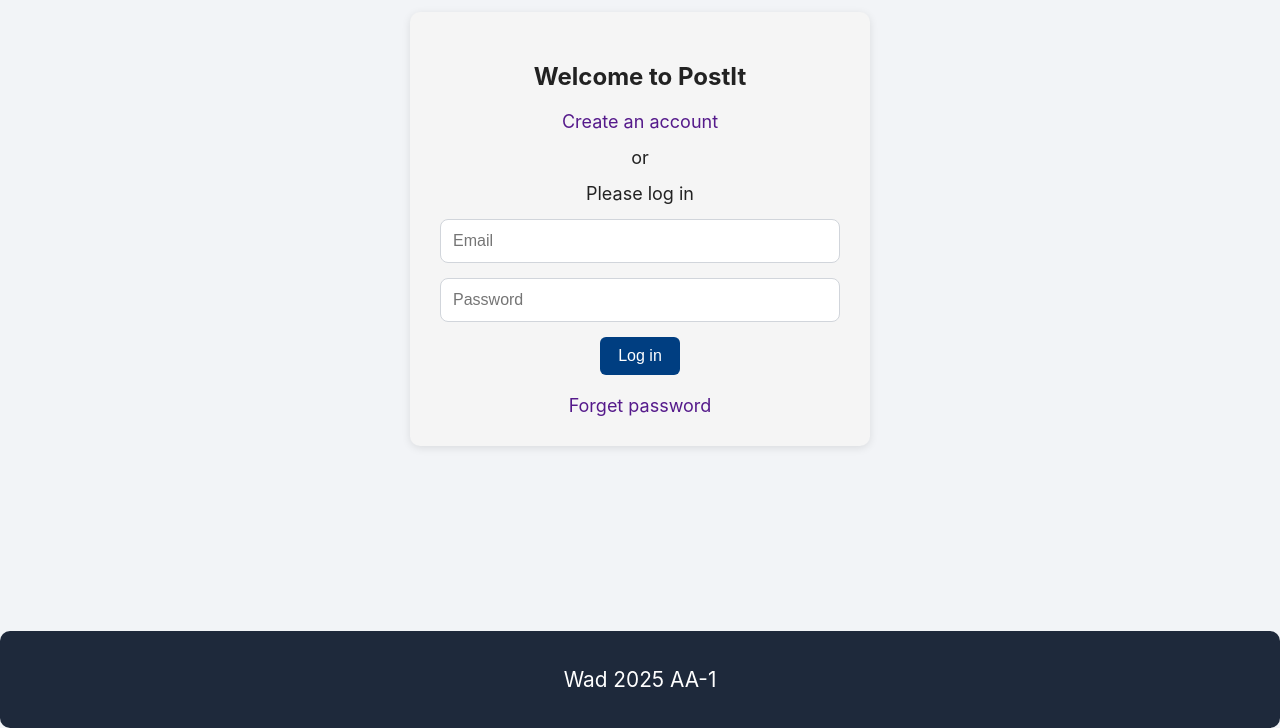
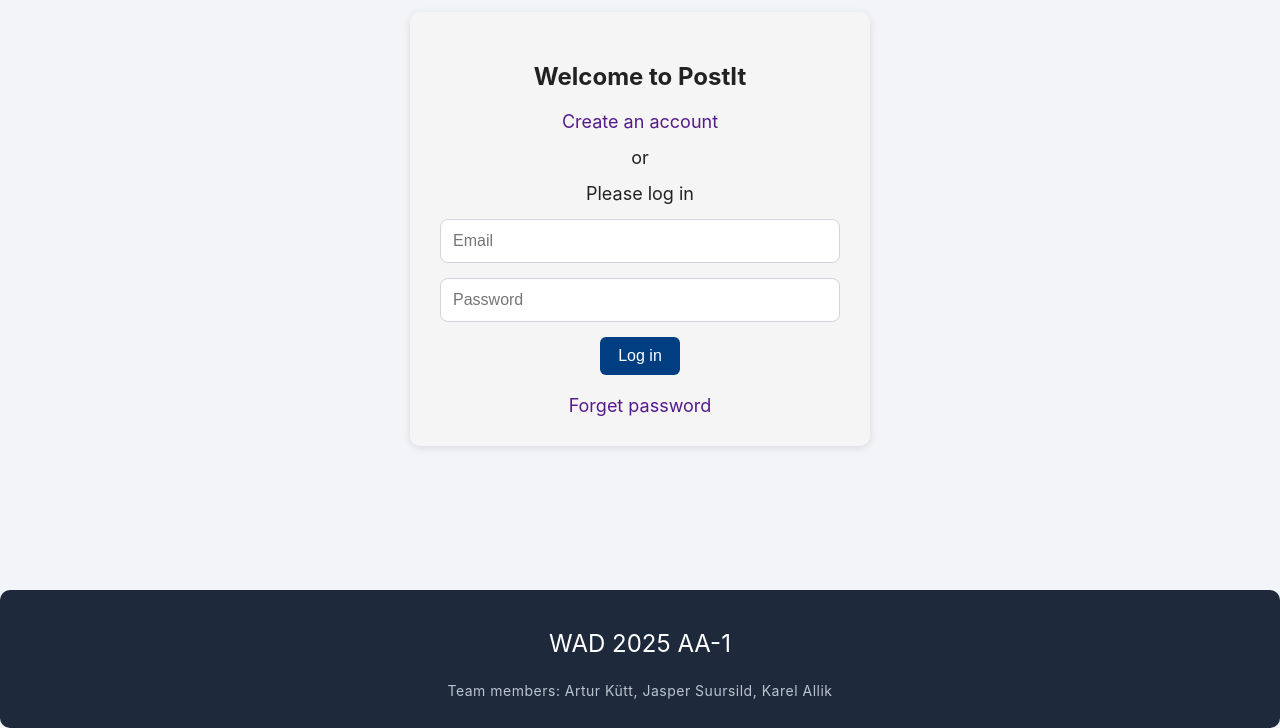
Before and after one commit to arturkutt/wad-1-AA, a plain HTML site: page login.html in a window 1280 px wide. Shown: the part 72-800 px from the top of the page. Drawn offline with Linux system fonts and the light colour scheme.

Commit message:
HW2 Styling final touches

```diff
--- a/css/style.css
+++ b/css/style.css
@@ -35,10 +35,13 @@ body { /* Ensures that footer stays at the bottom of the page */
     padding: 15px 20px;
     border-radius: 6px;
     transition: 0.3s ease;
+    display: inline-block; /* vajalik, et transform töötaks korrektselt */
+
 }
 
 .nav-link:hover {
     background-color: #334155;
+    font-size: 1.1rem; /* suurendab teksti ja elementi 20% võrra */
 }
 
 .images {
@@ -259,7 +262,15 @@ button:hover {
 
 /* Avatar dropdown */
 .profile { position: relative; }
-.avatar-btn { background: transparent; border: 0; padding: 0; }
+.avatar-btn {
+    background: transparent;
+    border: 0;
+    padding: 0;
+}
+
+.avatar-btn:hover {
+    background-color:#334155 ;
+}
 .dropdown {
   position: absolute;
   right: 0;
@@ -294,10 +305,23 @@ button:hover {
     text-align: center;
     padding: 15px;
     margin-top: auto;
-    font-size: 1.3rem;
+    font-size: 1.5rem;
     border-radius: 10px;
 }
 
+.site-footer .team {
+  font-size: 14px;
+  color: #bac4cf; /* veidi heledam hall toon */
+  margin-top: 5px;
+  letter-spacing: 0.5px;
+}
+.site-footer .team span {
+  transition: color 0.3s ease;
+}
+
+.site-footer .team span:hover {
+  color: #38bdf8; /* hele sinakas toon */
+}
 
 
 /* ======= Responsive ======= */
--- a/login.html
+++ b/login.html
@@ -45,6 +45,12 @@
 
     <!-- Footer -->
     <footer class="site-footer">
-        <p>Wad 2025 AA-1</p>
-    </footer>
+    <p>WAD 2025 AA-1</p>
+    <p class="team">
+      Team members:
+      <span>Artur Kütt</span>,
+      <span>Jasper Suursild</span>,
+      <span>Karel Allik</span>
+    </p>
+  </footer>
 </body>
```
Also changed, not shown: addPost.html (+8 -2 lines), index.html (+7 -1 lines).
